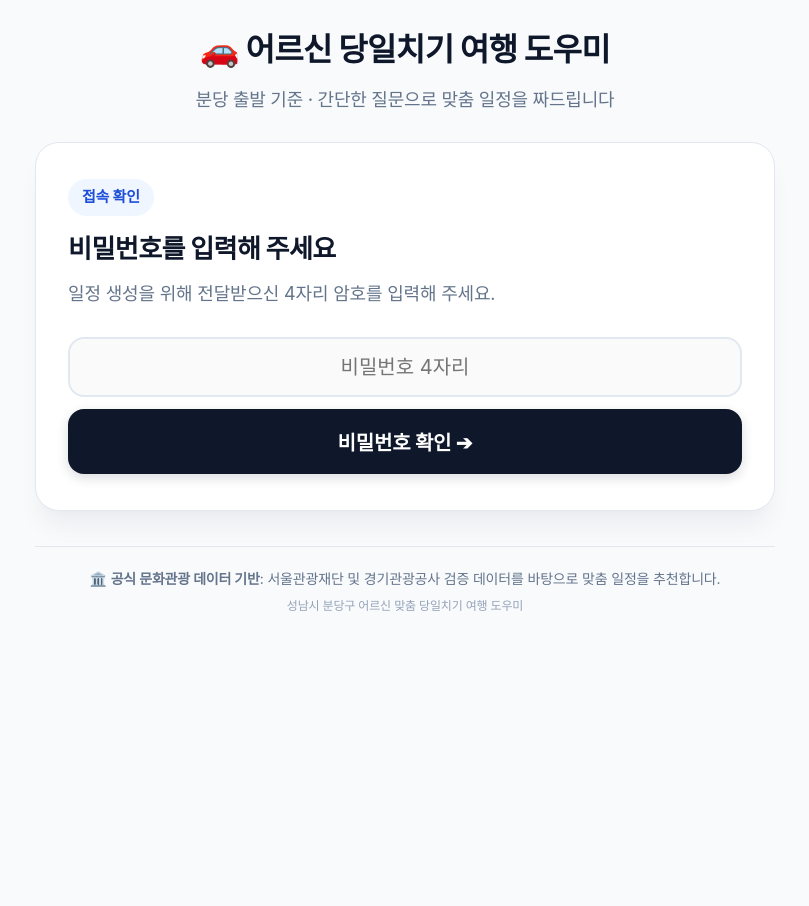
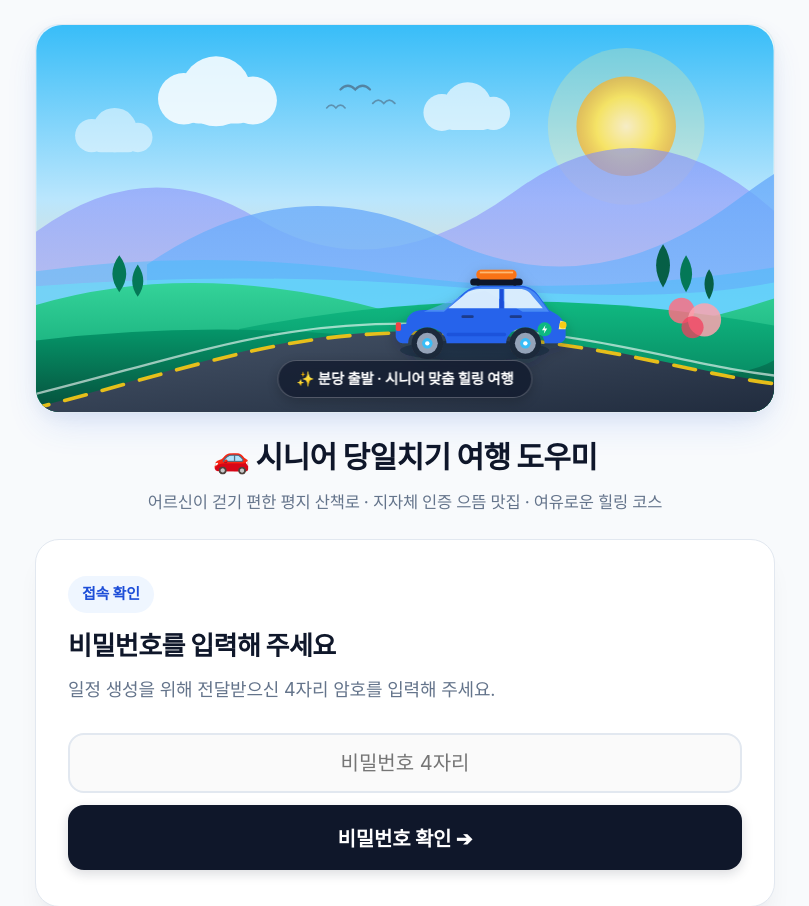
Before and after one commit to hkhkkoo-max/senior-trip-planner, a Flask app: page /trip/1 in a window 1280 px wide. Shown: the top 906 px of the page, without its empty margins (235-1044 px from the left). Before the commit the page ends 611 px from the top, so only its background shows below. Run offline with Flask 3, Linux system fonts and the light colour scheme; some web fonts are replaced.

Commit message:
Design: Add beautiful scenic Korean road trip hero illustration and premium modern header styling

```diff
--- a/static/css/style.css
+++ b/static/css/style.css
@@ -53,11 +53,58 @@ body {
 /* 헤더 */
 .header {
     text-align: center;
-    margin-bottom: 28px;
+    margin-bottom: 24px;
+}
+
+/* 감성적인 여행 히어로 배너 카드 */
+.hero-banner-card {
+    position: relative;
+    width: 100%;
+    border-radius: 24px;
+    overflow: hidden;
+    margin-bottom: 20px;
+    box-shadow: 0 16px 36px -8px rgba(37, 99, 235, 0.16), 0 4px 16px rgba(15, 23, 42, 0.04);
+    border: 1px solid rgba(226, 232, 240, 0.8);
+    background: linear-gradient(135deg, #e0f2fe 0%, #f0fdf4 100%);
+    aspect-ratio: 16 / 8.4;
+    display: flex;
+    align-items: center;
+    justify-content: center;
+}
+
+.hero-illustration {
+    width: 100%;
+    height: 100%;
+    object-fit: cover;
+    display: block;
+    transition: transform 0.4s ease;
+}
+
+.hero-banner-card:hover .hero-illustration {
+    transform: scale(1.02);
+}
+
+.hero-overlay-badge {
+    position: absolute;
+    bottom: 14px;
+    left: 50%;
+    transform: translateX(-50%);
+    background: rgba(15, 23, 42, 0.72);
+    backdrop-filter: blur(10px);
+    -webkit-backdrop-filter: blur(10px);
+    color: #ffffff;
+    padding: 6px 18px;
+    border-radius: 20px;
+    font-size: 14.5px;
+    font-weight: 700;
+    letter-spacing: -0.01em;
+    border: 1px solid rgba(255, 255, 255, 0.25);
+    box-shadow: 0 4px 12px rgba(0, 0, 0, 0.2);
+    white-space: nowrap;
 }
 
 .header .title {
-    font-size: 32px;
+    font-size: 30px;
     font-weight: 800;
     color: var(--slate-dark);
     letter-spacing: -0.02em;
@@ -66,9 +113,11 @@ body {
 }
 
 .header .subtitle {
-    font-size: 18px;
+    font-size: 16.5px;
     font-weight: 500;
     color: var(--slate-muted);
+    line-height: 1.5;
+    word-break: keep-all;
 }
 
 .back-link {
--- a/templates/index.html
+++ b/templates/index.html
@@ -15,14 +15,20 @@
     <link rel="icon" type="image/svg+xml" href="{{ url_for('static', filename='icons/icon.svg') }}">
     <link rel="icon" type="image/png" href="{{ url_for('static', filename='icons/icon-192.png') }}">
 
-    <link rel="stylesheet" href="{{ url_for('static', filename='css/style.css') }}?v=20260828_1945">
+    <link rel="stylesheet" href="{{ url_for('static', filename='css/style.css') }}?v=20260828_2358">
 </head>
 <body>
     <div class="app-container">
-        <!-- 헤더 -->
+        <!-- 헤더 및 힐링 여행 일러스트 배너 -->
         <header class="header">
-            <h1 class="title">🚗 어르신 당일치기 여행 도우미</h1>
-            <p class="subtitle">분당 출발 기준 · 간단한 질문으로 맞춤 일정을 짜드립니다</p>
+            <div class="hero-banner-card">
+                <img src="{{ url_for('static', filename='images/travel_hero.svg') }}" alt="시니어 맞춤 당일치기 힐링 드라이브 여행" class="hero-illustration">
+                <div class="hero-overlay-badge">
+                    <span>✨ 분당 출발 · 시니어 맞춤 힐링 여행</span>
+                </div>
+            </div>
+            <h1 class="title">🚗 시니어 당일치기 여행 도우미</h1>
+            <p class="subtitle">어르신이 걷기 편한 평지 산책로 · 지자체 인증 으뜸 맛집 · 여유로운 힐링 코스</p>
         </header>
 
         <!-- 진행 상황 바 -->
```
Also changed, not shown: static/images/travel_hero.svg (added).
